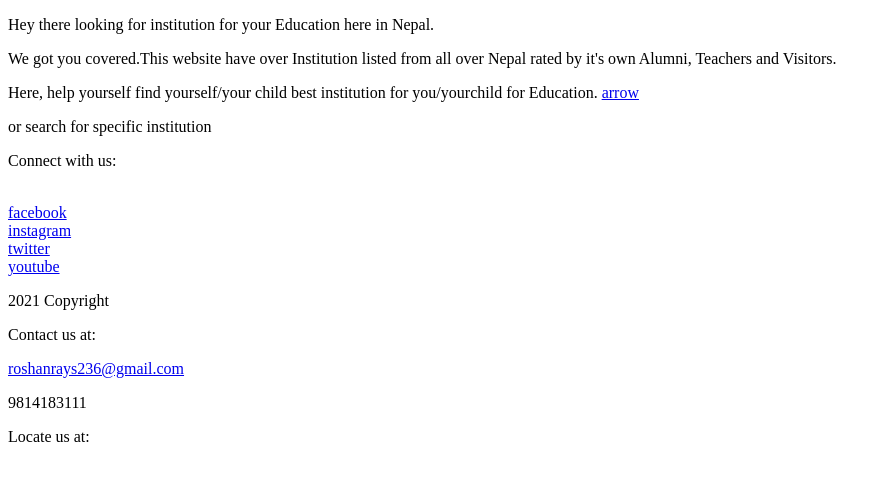
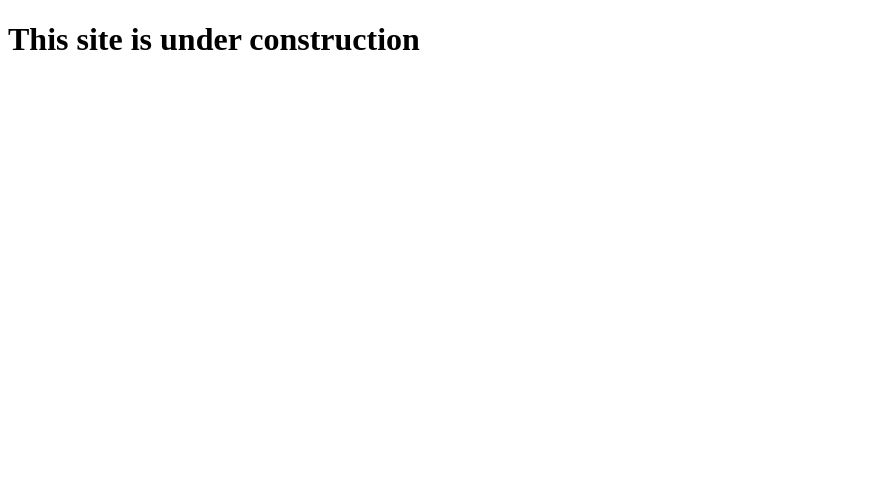
Before and after one commit to rays236/rays236.github.io, a plain HTML site: page index.html in a window 1280 px wide. Shown: the whole page, without its empty margins (0-891 px from the left). Drawn offline with Linux system fonts and the light colour scheme.

Commit message:
Update index.html

```diff
--- a/index.html
+++ b/index.html
@@ -5,42 +5,6 @@
 	<title>merokachhya</title>
 </head>
 <body>
-	<!--place logo here-->
-	<div>
-		<p>
-			Hey there looking for institution for your Education here in Nepal.
-		</p>
-		<p>
-			We got you covered.This website have over <!-- plalce no of institution listed here--> Institution listed from all over Nepal rated by it's own Alumni, Teachers and Visitors.
-		</p>
-		<p>
-			Here, help yourself find yourself/your child best institution for you/yourchild for Education.
-			<a href="letsgetstarted.html"><!--place arrow and href to link /letsgetstarted page-->arrow</a>
-		</p>
-		<p>
-			or search for specific institution
-			<!--place search bar to search every instituion listed here that href to institution profile when choosed from the option-->
-		</p>
-
-	</div>
-	<div>
-		<div>
-		 <p>Connect with us:</p><br>
-		 <a href="facebook.com/merokachhya">facebook</a><br>
-		 <a href="instagram.com/merokachhya">instagram</a><br>
-		 <a href="twitter.com/merokachhya">twitter</a> <br>
-		 <a href="youtu.be/merokachhya">youtube</a>
-		</div>
-		<div>
-			<p>2021 Copyright</p>
-		</div>
-		<div>
-			<p>Contact us at:</p>
-			<a href="mailto:roshanrays236@gmail.com">roshanrays236@gmail.com</a><br>
-			<p>9814183111</p>
-		</div>
-		<div>
-			<p>Locate us at:</p>
-		</div>
-	</div>
+	<h1>This site is under construction</h1>
 </body>
+</html>
```
